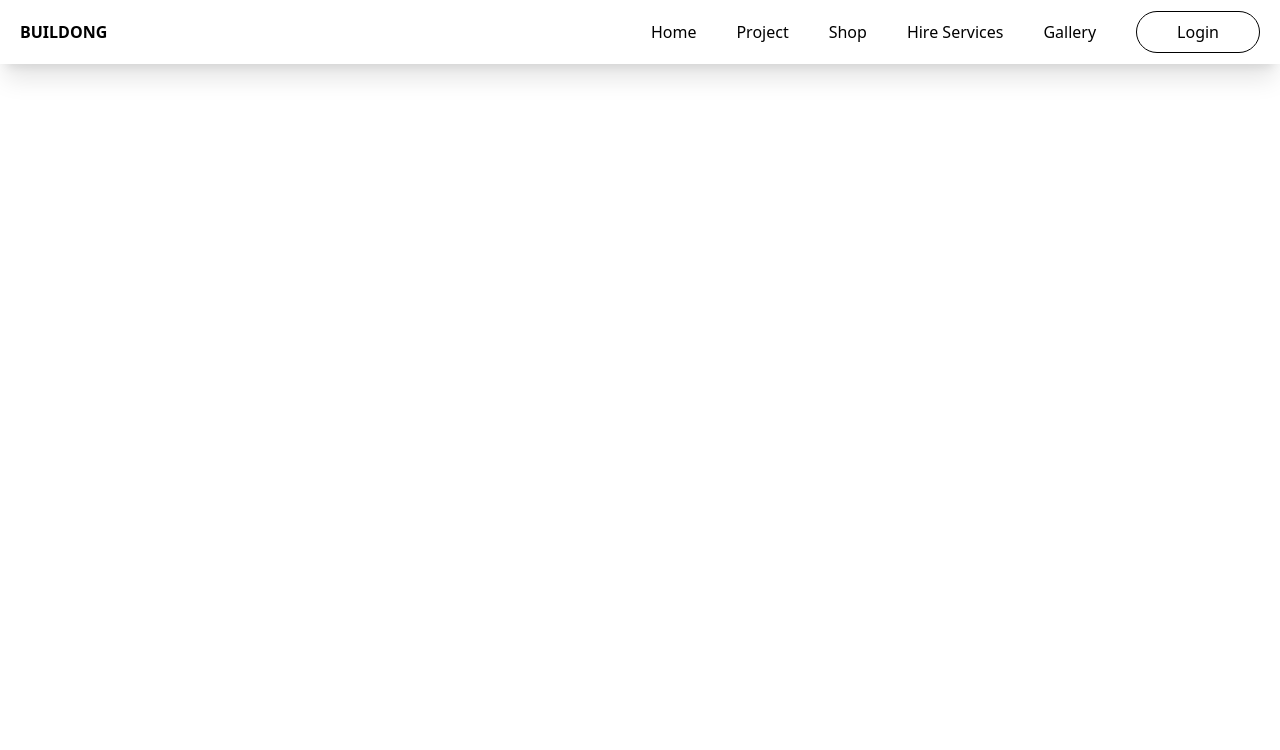
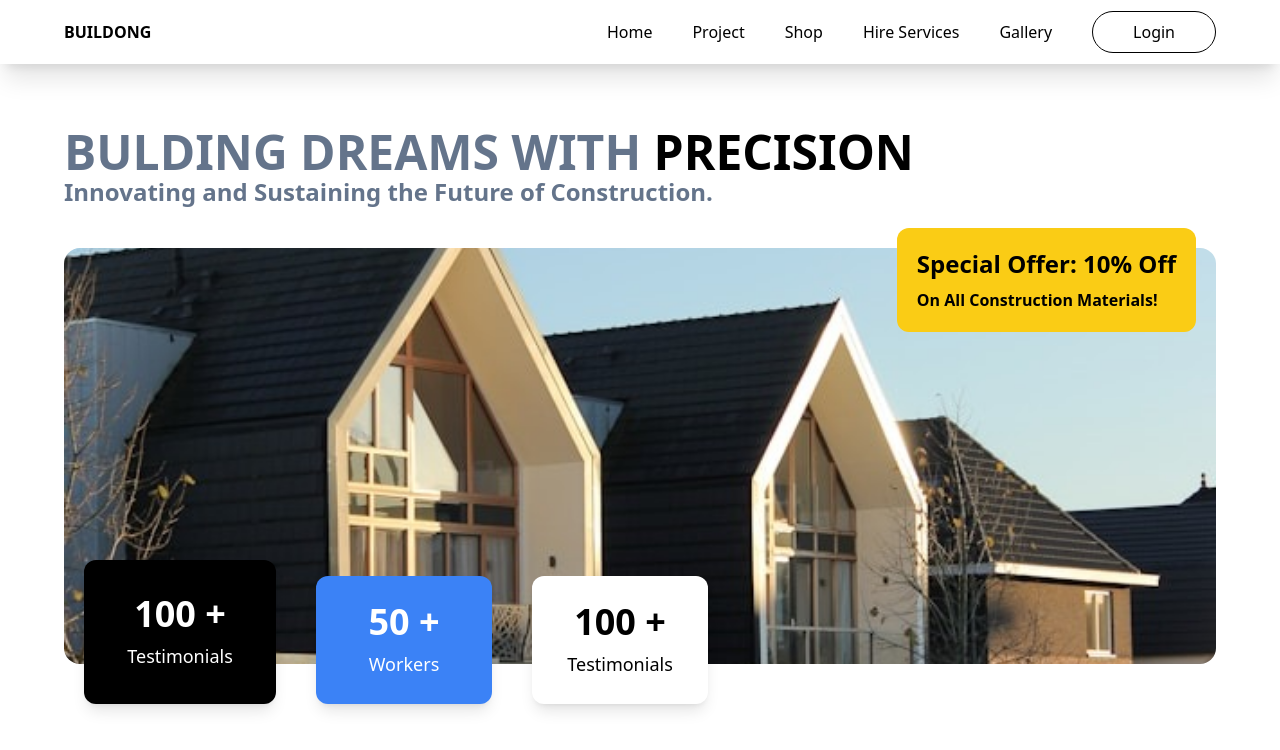
Before and after one commit to sakhanflh/buildong, a React (Vite) app: page / in a window 1280 px wide. Shown: the top 750 px of the page. Built offline with nearby package versions, Linux system fonts and the light colour scheme.

Commit message:
add Card for section home

```diff
--- /dev/null
+++ b/src/components/elements/TestiCard.jsx
@@ -0,0 +1,22 @@
+export function TestiCard() {
+    return (
+        <>
+            <div className="flex gap-10 items-end translate-y-10 translate-x-5">
+                <div className="w-48 h-36 items-center justify-center bg-black text-white shadow-lg rounded-xl flex flex-col gap-2">
+                    <h1 className="text-4xl font-semibold">100 +</h1>
+                    <p className="text-lg">Testimonials</p>
+                </div>
+
+                <div className="w-44 h-32 items-center justify-center bg-blue-500 text-white shadow-lg rounded-xl flex flex-col gap-2 ">
+                    <h1 className="text-4xl font-semibold">50 +</h1>
+                    <p className="text-lg">Workers</p>
+                </div>
+
+                <div className="w-44 h-32 items-center justify-center bg-white text-black shadow-lg rounded-xl flex flex-col gap-2">
+                    <h1 className="text-4xl font-semibold">100 +</h1>
+                    <p className="text-lg">Testimonials</p>
+                </div>
+            </div>
+        </>
+    )
+}
--- a/src/components/layouts/Footer.jsx
+++ b/src/components/layouts/Footer.jsx
@@ -1,7 +1,7 @@
 export function Footer() {
     return (
         <>
-            <div className="w-full bg-slate-100 p-10 flex flex-wrap justify-between">
+            <div className="w-full bg-slate-100 p-[5%] flex flex-wrap justify-between">
                 <div className="w-[25%]  flex flex-col gap-2">
                     <h1 className="font-bold text-xl">BUILDONG</h1>
                     <p className="text-slate-500 text-sm">Transforming Visions into Reality With BUILDONG, your dream projects come to life throught meticulous planning, expert craftsmanship, and unwavering commitment to excellence</p>
@@ -48,8 +48,8 @@ export function Footer() {
                         <p className="text-slate-500">Latest news articles, sent to your inbox</p>
                     </div>
                     <div>
-                        <input type="text" placeholder="Enter your email" className="p-2"/>
-                        <button className="bg-blue-500 text-white p-2">SUBSCRIBE</button>
+                        <input type="text" placeholder="Enter your email" className="p-2 text-sm"/>
+                        <button className="bg-blue-500 text-white p-2 text-sm">SUBSCRIBE</button>
                     </div>
                 </div>
             </div>
--- a/src/components/layouts/Navbar.jsx
+++ b/src/components/layouts/Navbar.jsx
@@ -1,7 +1,7 @@
 export function Navbar() {
     return (
         <>
-            <div className="w-full h-16 flex px-5 justify-between items-center shadow-xl">
+            <div className="w-full h-16 flex px-[5%] justify-between items-center shadow-xl">
                 <div className="font-semibold">
                     <h1>BUILDONG</h1>
                 </div>
--- /dev/null
+++ b/src/components/layouts/home/OfferCard.jsx
@@ -0,0 +1,10 @@
+export function OfferCard(){
+    return(
+        <>
+        <div className="bg-yellow-400 gap-2 flex flex-col p-5 font-bold rounded-xl -translate-y-5 -translate-x-5">
+            <h1 className="text-2xl">Special Offer: 10% Off</h1>
+            <p>On All Construction Materials!</p>
+        </div>
+        </>
+    )
+}
--- a/src/pages/homePage.jsx
+++ b/src/pages/homePage.jsx
@@ -1,10 +1,31 @@
+import { TestiCard } from "../components/elements/TestiCard";
 import { Footer } from "../components/layouts/Footer";
 import { Navbar } from "../components/layouts/Navbar";
+import { OfferCard } from "../components/layouts/home/OfferCard";
 
 export default function HomePage(){
     return(
         <>
         <Navbar/>
+        <div className="p-[5%]">
+            <div className="flex flex-col w-full gap-10">
+                <div className="w-full flex flex-col font-bold">
+                    <h1 className="text-slate-500  text-5xl">BULDING DREAMS WITH <span className="text-black">PRECISION</span></h1>
+                    <p className="text-slate-500 text-2xl">Innovating and Sustaining the Future of Construction.</p>
+                </div>
+
+                <div className="bg-cover bg-center w-full h-[26rem] rounded-2xl relative flex flex-col justify-between" style={{backgroundImage: `url('/img/home.jpg')`}}>
+                    <div className=" w-full flex justify-end">
+                        <OfferCard/>
+                    </div>
+
+                    <div className="w-full h-[9rem] flex ">
+                        <TestiCard/>
+                    </div>
+                </div>
+            </div>
+            {/* Section 1 End */}
+        </div>
         </>
     )
 }
```
